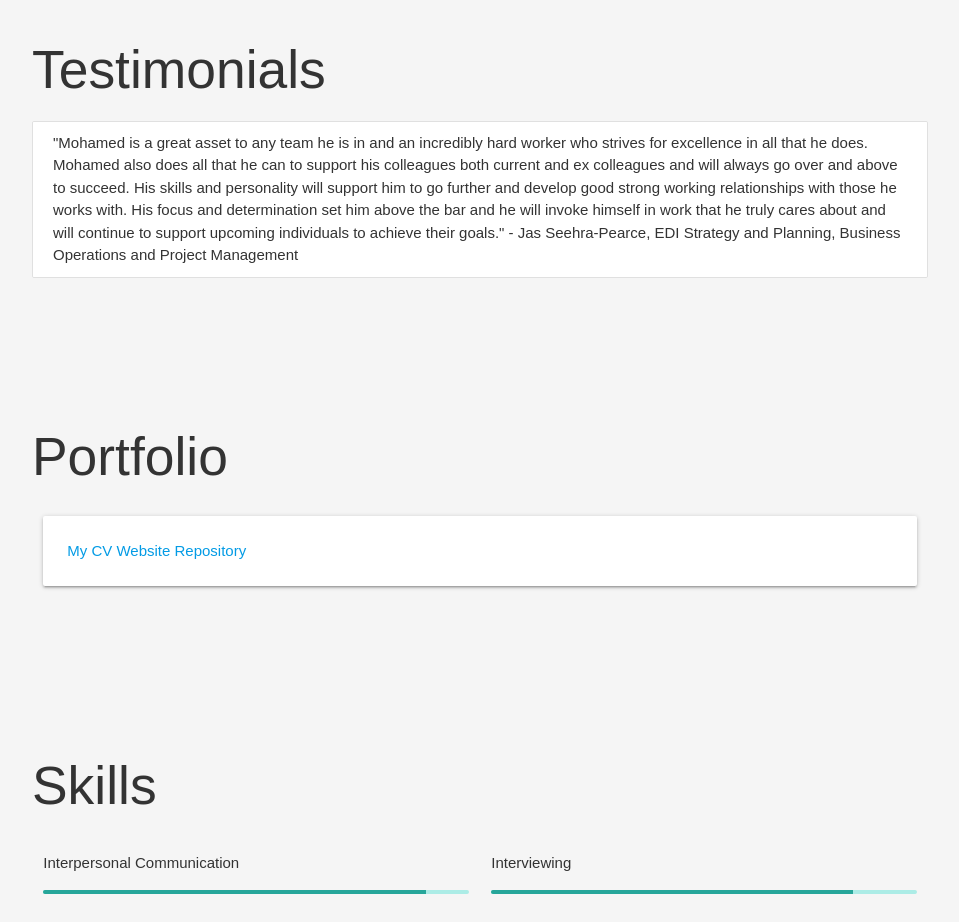
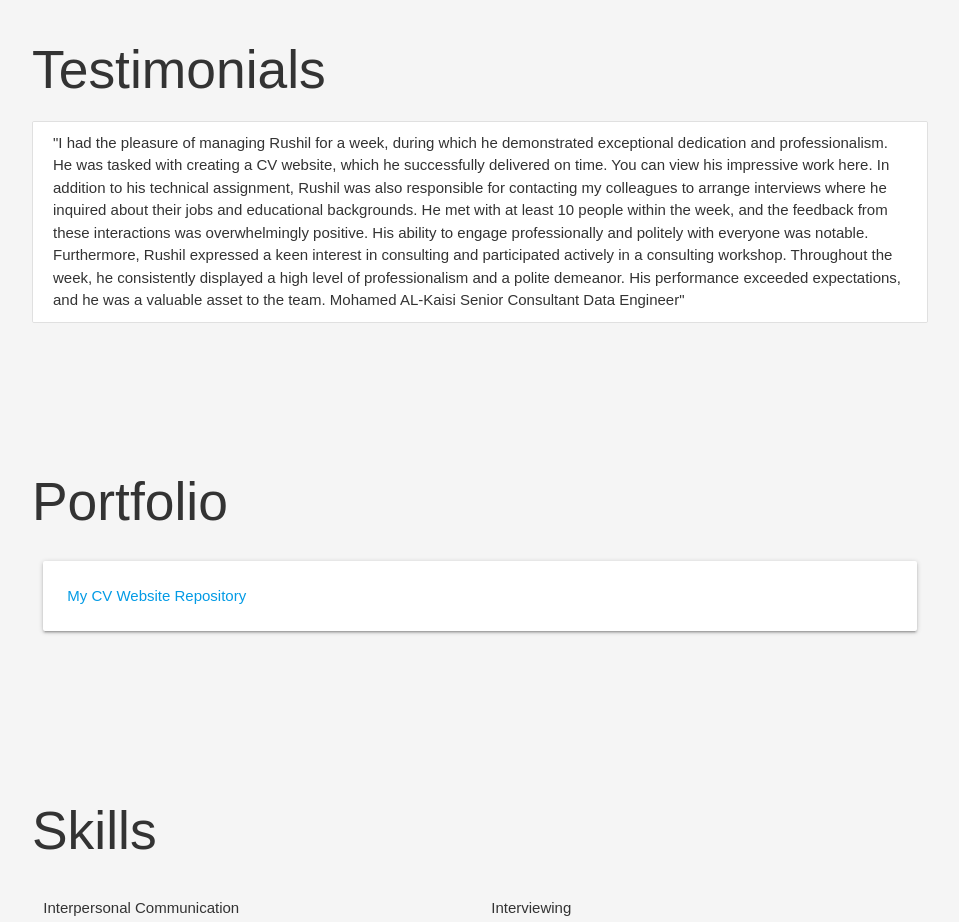
Before and after one commit to Rushil659/CV_Website, a plain HTML site: page index.html in a window 1280 px wide. Shown: the part 1880-2802 px from the top of the page, without its empty margins (160-1119 px from the left). Drawn offline with nearby package versions, Linux system fonts and the light colour scheme.

Commit message:
Update index.html

```diff
--- a/index.html
+++ b/index.html
@@ -176,7 +176,11 @@
             <ul class="collection">
                 <!-- Each testimonial item -->
                 <li class="collection-item">
-                    "Mohamed is a great asset to any team he is in and an incredibly hard worker who strives for excellence in all that he does. Mohamed also does all that he can to support his colleagues both current and ex colleagues and will always go over and above to succeed. His skills and personality will support him to go further and develop good strong working relationships with those he works with. His focus and determination set him above the bar and he will invoke himself in work that he truly cares about and will continue to support upcoming individuals to achieve their goals." - Jas Seehra-Pearce, EDI Strategy and Planning, Business Operations and Project Management
+                    "I had the pleasure of managing Rushil for a week, during which he demonstrated exceptional dedication and professionalism. He was tasked with creating a CV website, which he successfully delivered on time. You can view his impressive work here.
+In addition to his technical assignment, Rushil was also responsible for contacting my colleagues to arrange interviews where he inquired about their jobs and educational backgrounds. He met with at least 10 people within the week, and the feedback from these interactions was overwhelmingly positive. His ability to engage professionally and politely with everyone was notable.
+Furthermore, Rushil expressed a keen interest in consulting and participated actively in a consulting workshop. Throughout the week, he consistently displayed a high level of professionalism and a polite demeanor. His performance exceeded expectations, and he was a valuable asset to the team.
+Mohamed AL-Kaisi
+Senior Consultant Data Engineer"
                 </li>
             </ul>
         </section>
```
